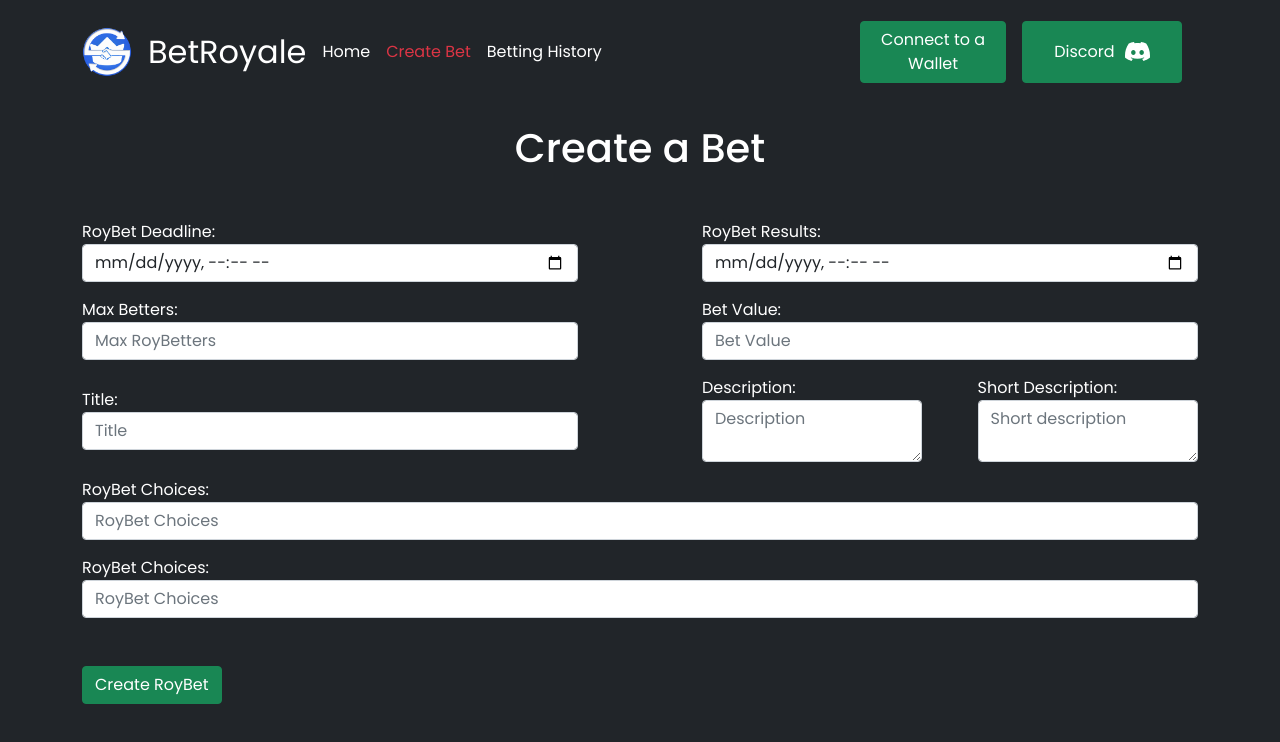
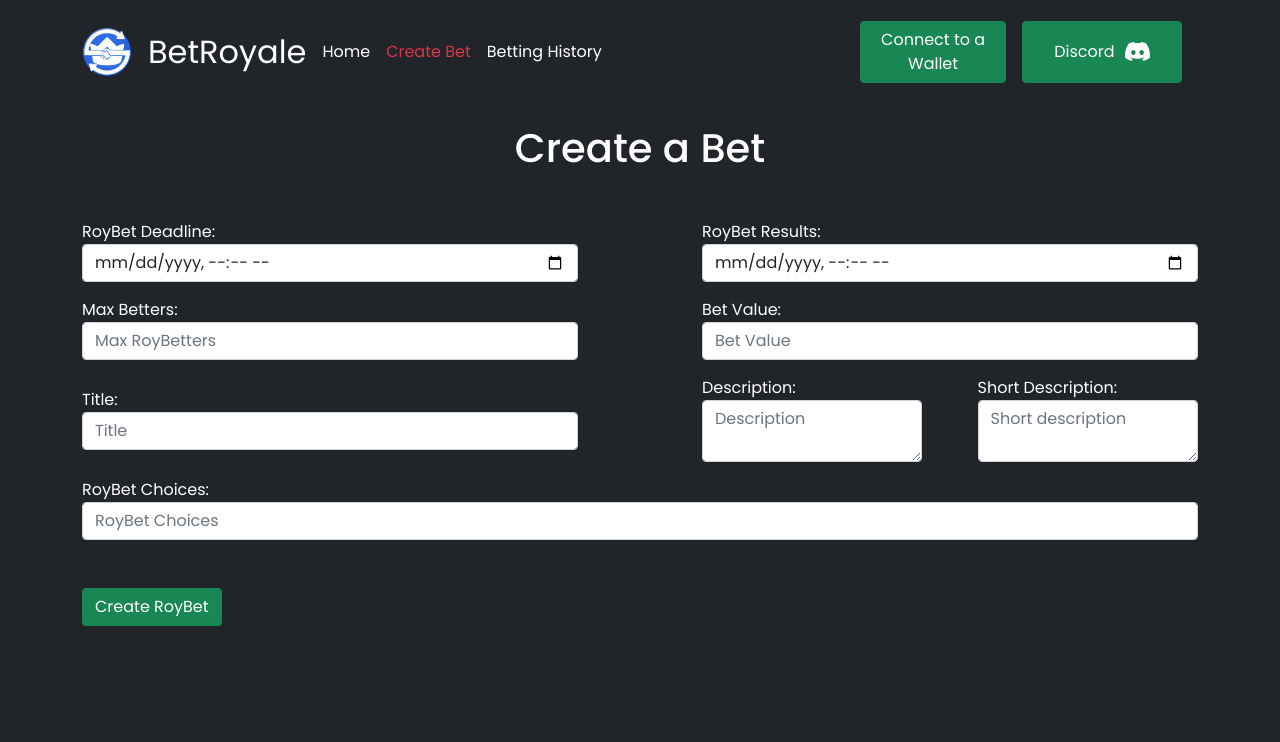
Before and after one commit to fsyntax/bet-royale, a React (Create React App) app: page /createBet in a window 1280 px wide. Shown: the top 742 px of the page. Built offline with nearby package versions, Linux system fonts and the light colour scheme.

Commit message:
made quick change to delete duplicate input

```diff
--- a/src/pages/CreateBet.js
+++ b/src/pages/CreateBet.js
@@ -225,22 +225,6 @@ const CreateBet = () => {
             />
           </div>
         </div>
-        <div className="w-100 d-flex mt-3">
-          <div className="w-100">
-            <label htmlFor="results" className="d-block">
-              RoyBet Choices:
-            </label>
-            <input
-              type="text"
-              className="form-control"
-              placeholder="RoyBet Choices"
-              aria-label="Results"
-              id="results"
-              aria-describedby="basic-addon1"
-              ref={betChoicesInputRef}
-            />
-          </div>
-        </div>
         <div className="mt-5 d-flex justify-items-center align-items-center w-100">
           <button type="button" className="btn btn-success" onClick={createBet}>
             Create RoyBet
```
